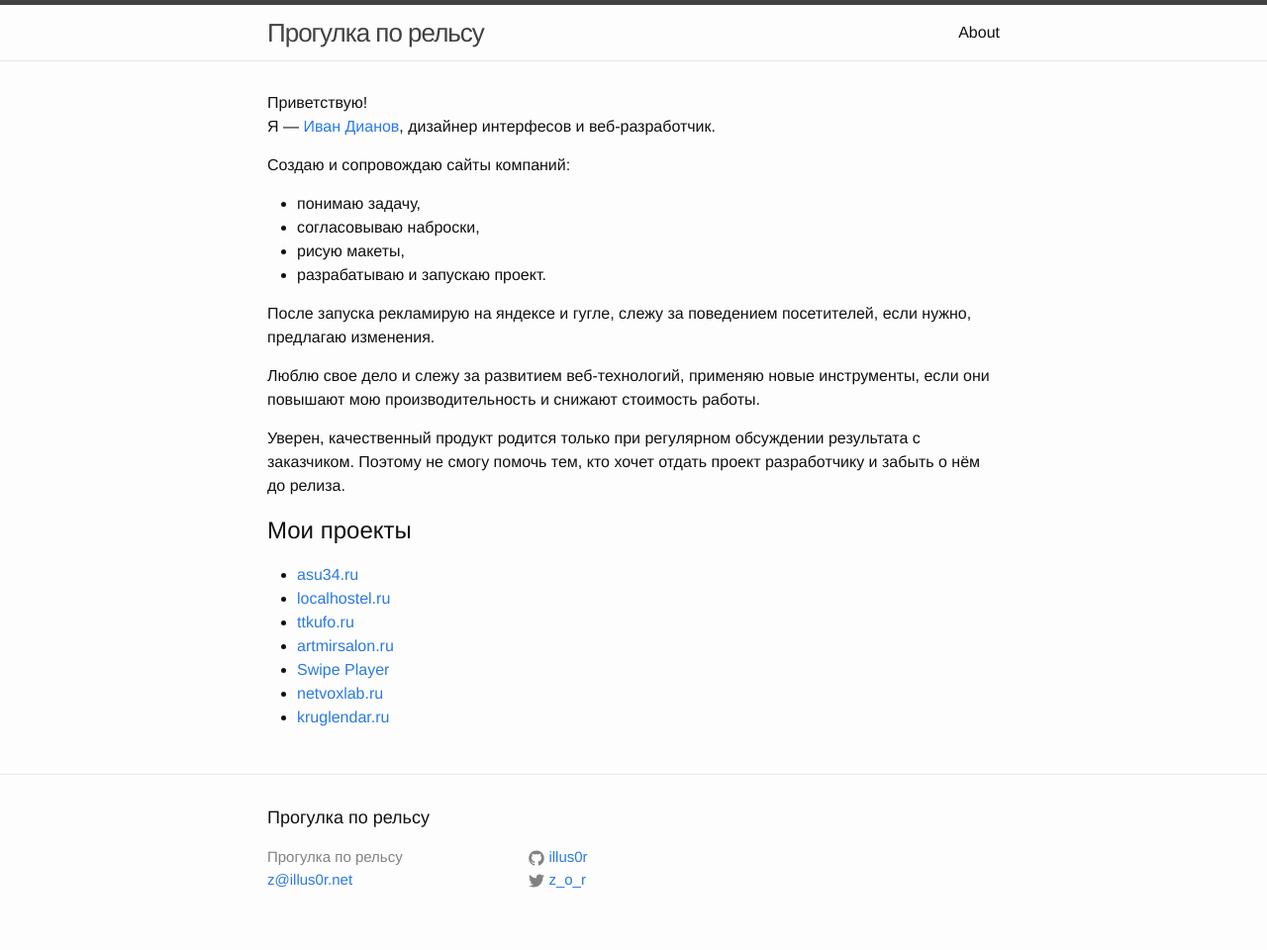
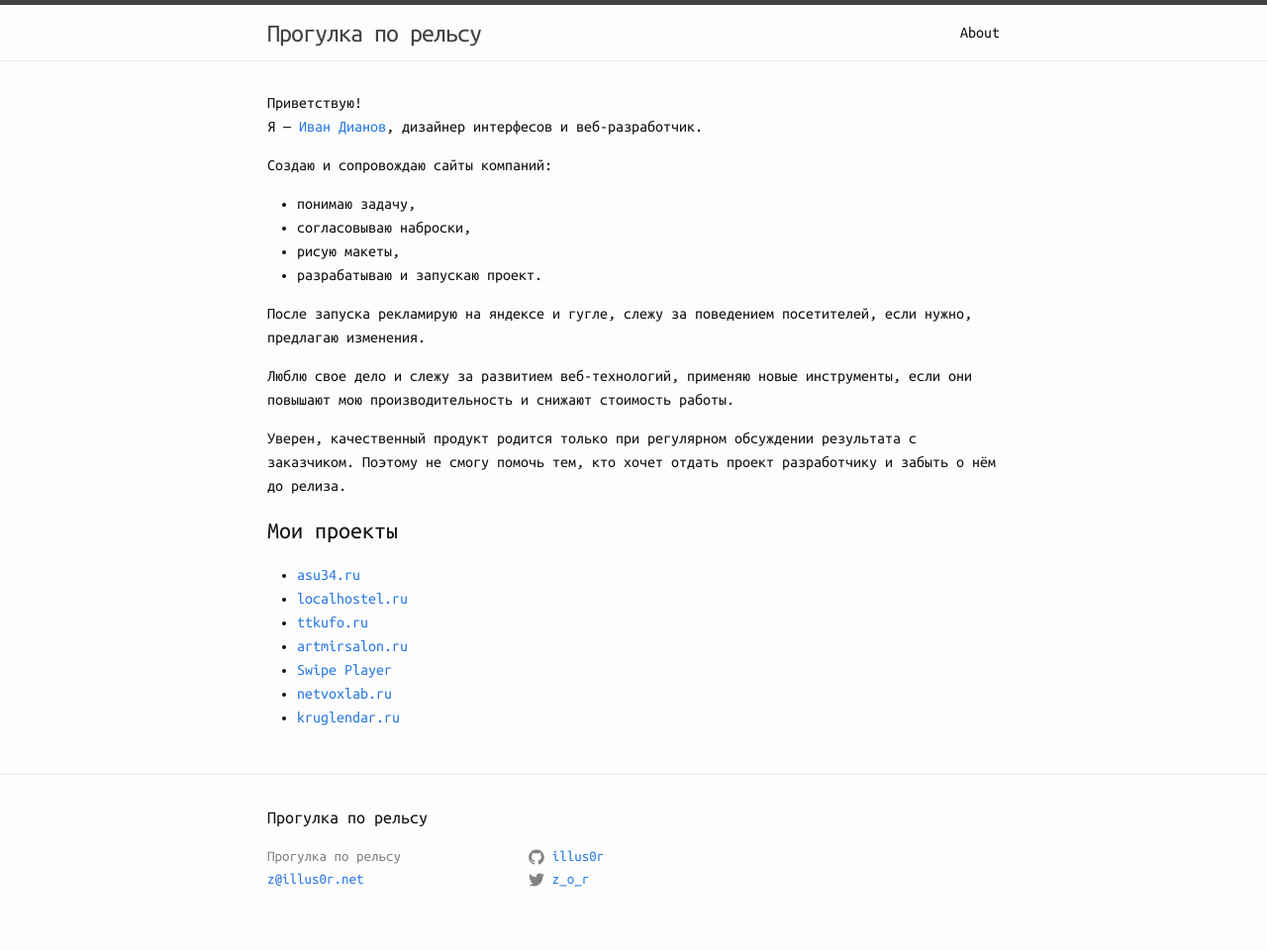
Before and after one commit to illus0r/dianov.org, a Jekyll site: the page built from index.md, in a window 1280 px wide. Shown: the whole page at 99% size. Built offline with Jekyll 4.4.1, drawn with Linux system fonts in a browser that asks for light colours.

Commit message:
font-family: 'Ubuntu Mono'

```diff
--- a/_sass/_base.scss
+++ b/_sass/_base.scss
@@ -14,7 +14,8 @@ dl, dd, ol, ul, figure {
  * Basic styling
  */
 body {
-    font-family: $base-font-family;
+    //font-family: $base-font-family;
+    font-family: 'Ubuntu Mono', $base-font-family;
     font-size: $base-font-size;
     line-height: $base-line-height;
     font-weight: 300;
```
